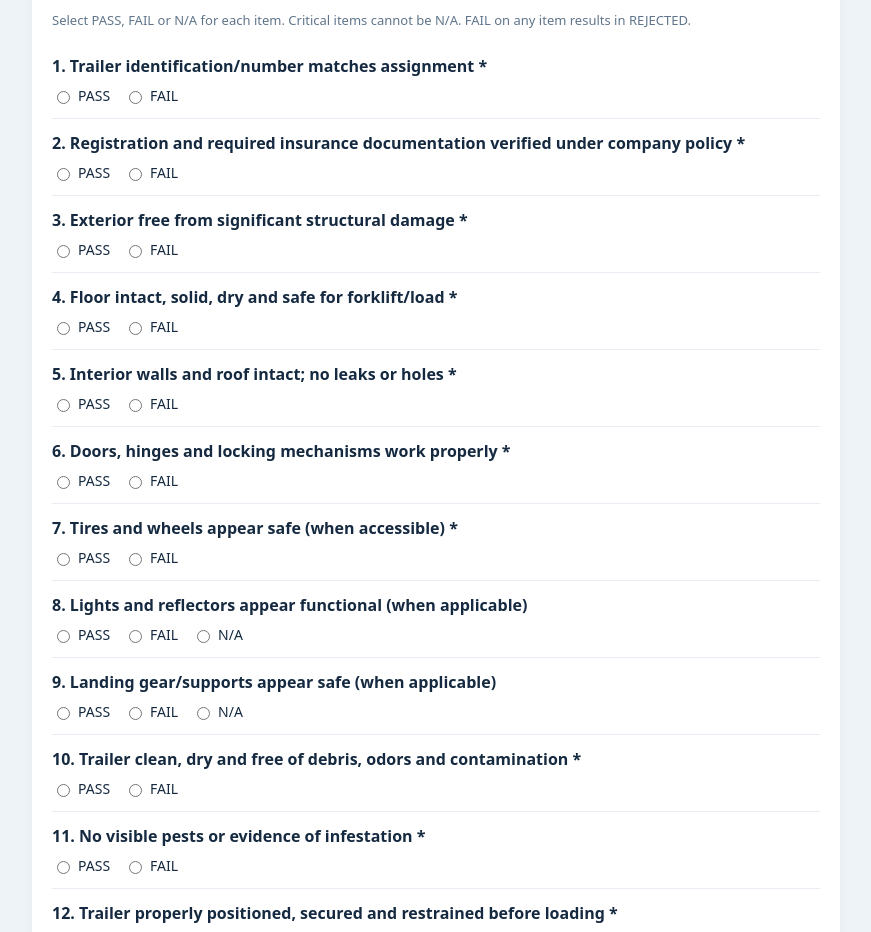
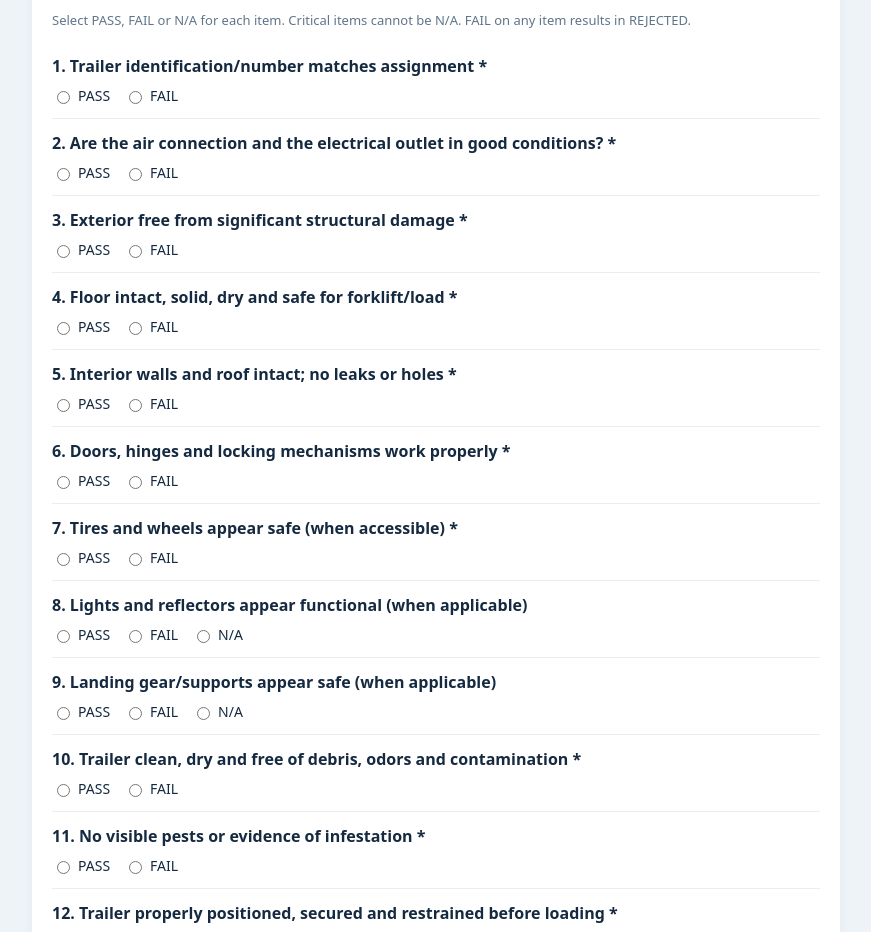
Before and after one commit to yramasssage-art/Trailer-checklist, a plain HTML site: page index.html in a window 1280 px wide. Shown: the part 944-1876 px from the top of the page, without its empty margins (204-1075 px from the left). Drawn offline with Linux system fonts and the light colour scheme.

Commit message:
Actualizar index.html

```diff
--- a/index.html
+++ b/index.html
@@ -15,7 +15,7 @@ const DAYS=30, AGE=DAYS*86400000, DB='trailer-safety-inspection-v1', STORE='insp
 const PHOTO_LABELS=['Front','Left side','Right side','Rear / doors'];
 const ITEMS=[
  ['Trailer identification/number matches assignment',true],
- ['Registration and required insurance documentation verified under company policy',true],
+ ['Are the air connection and the electrical outlet in good conditions?',true],
  ['Exterior free from significant structural damage',true],
  ['Floor intact, solid, dry and safe for forklift/load',true],
  ['Interior walls and roof intact; no leaks or holes',true],
```
